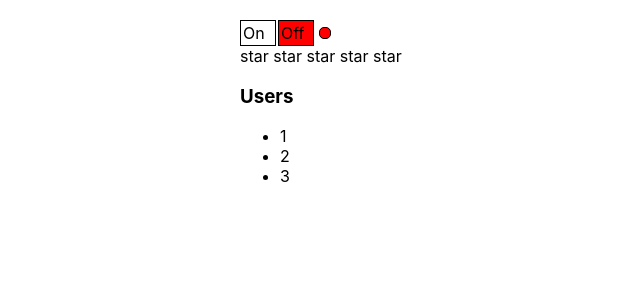
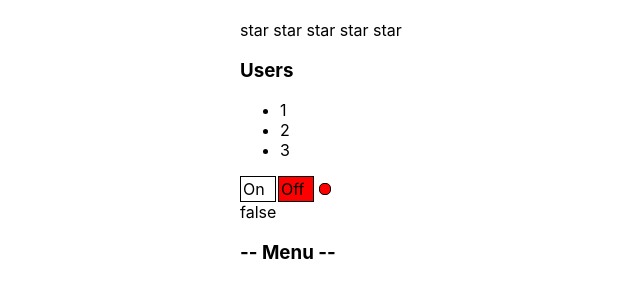
Before and after one commit to saw-code/react-TS-kabzda, a React (Create React App) app: page / in a window 1280 px wide. Shown: the top 300 px of the page, without its empty margins (100-740 px from the left). Built offline with nearby package versions, Linux system fonts and the light colour scheme.

Commit message:
9_lesson UncontrolledAccordion v2

```diff
--- a/src/App.tsx
+++ b/src/App.tsx
@@ -2,9 +2,10 @@
 import './App.css';
 import Accordion from "./components/Accordion/Accordion";
 import {Rating, RatingValueType} from "./components/Rating/Rating";
-import {UncontrolledOnOff} from "./components/OnOff/UncontrolledOnOff";
+import {UncontrolledOnOff} from "./components/UncontrolledOnOff/UncontrolledOnOff";
 import {UncontrolledRating} from "./components/UncontrolledRating/UncontrolledRating";
 import {OnOff} from "./components/OnOff/OnOff";
+import UncontrolledAccordion from "./components/UncontrolledAccordion/UncontrolledAccordion";
 
 
 // function declaration
@@ -12,19 +13,19 @@
   // делает что-то полезное
   let [ratingValue, setRatingValue] = useState<RatingValueType>(0)
   let [accordionCollapsed, setAccordionCollapsed] = useState<boolean>(true)
-  let [on, setOn] = useState<boolean>(false)
+  let [switchOn, setSwitchOn] = useState<boolean>(false)
 
   // обязана вернуть JSX
   return (
     <div className={"App"}>
-      <OnOff on={on} onClick={setOn}/>
+      {/*<OnOff on={switchOn} onChange={setSwitchOn}/>*/}
       <Rating value={ratingValue} onClick={setRatingValue}/>
       <Accordion titleValue={"Users"}
                  collapsed={accordionCollapsed}
                  onChange={() => setAccordionCollapsed(!accordionCollapsed)}/>
-      {/*<UncontrolledOnOff />*/}
+      <UncontrolledOnOff onChange={setSwitchOn}/> {switchOn.toString()}
 
-      {/*<UncontrolledAccordion titleValue={"Menu"}/>*/}
+      <UncontrolledAccordion titleValue={"Menu"}/>
       {/*<UncontrolledAccordion titleValue={"Users"}/>*/}
 
 
--- a/src/components/OnOff/OnOff.tsx
+++ b/src/components/OnOff/OnOff.tsx
@@ -2,7 +2,7 @@
 
 type PropsType = {
   on: boolean
-  onClick: (on: boolean) => void
+  onChange: (on: boolean) => void
 }
 
 export function OnOff(props: PropsType) {
@@ -36,14 +36,10 @@
     backgroundColor: props.on ? "green" : "red"
   };
 
-  const onClickHandler = (param: boolean) => {
-    props.onClick(param)
-  }
-
   return (
     <div>
-      <div style={onStyle} onClick={() => onClickHandler(true)}>On</div>
-      <div style={offStyle} onClick={() => onClickHandler(false)}>Off</div>
+      <div style={onStyle} onClick={() => props.onChange(true)}>On</div>
+      <div style={offStyle} onClick={() => props.onChange(false)}>Off</div>
       <div style={indicatorStyle}></div>
     </div>
   )
--- a/src/components/OnOff/UncontrolledOnOff.tsx
+++ b/src/components/UncontrolledOnOff/UncontrolledOnOff.tsx
@@ -1,7 +1,7 @@
 import React, {useState} from "react";
 
 type PropsType = {
-  // on: boolean
+  onChange: (on: boolean) => void
 }
 
 export function UncontrolledOnOff(props: PropsType) {
@@ -37,11 +37,19 @@
     backgroundColor: on ? "green" : "red"
   };
 
-  return (
-    <div>
-      <div style={onStyle} onClick={() => setOn(true)}>On</div>
-      <div style={offStyle} onClick={() => setOn(false)}>Off</div>
+  const onClicked = () => {
+      setOn(true)
+      props.onChange(true)
+  }
+
+  const offClicked = () => {
+    setOn(false)
+    props.onChange(false)
+  }
+
+  return <div>
+      <div style={onStyle} onClick={onClicked}>On</div>
+      <div style={offStyle} onClick={offClicked}>Off</div>
       <div style={indicatorStyle}></div>
     </div>
-  )
 }
```
